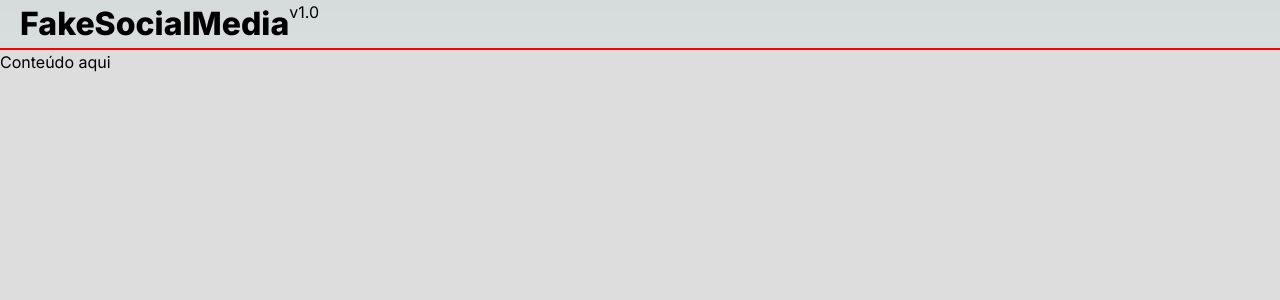
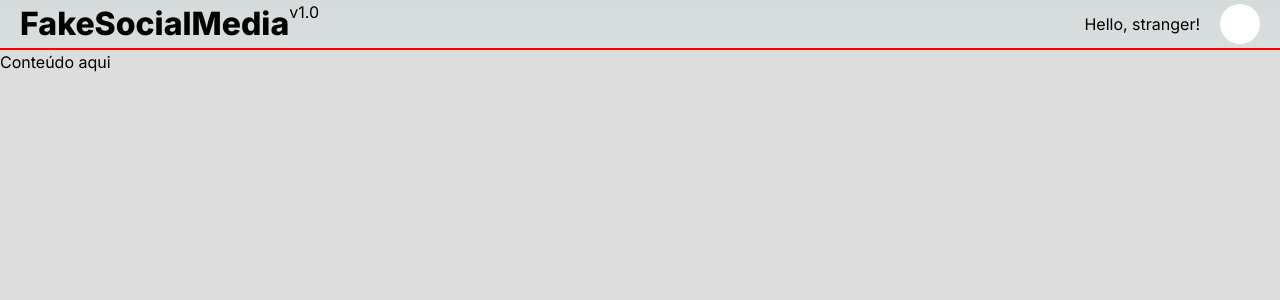
Before and after one commit to edurank/fsm-client, a Next.js app: page /home in a window 1280 px wide. Shown: the top 300 px of the page. Built offline with nearby package versions, Linux system fonts and the light colour scheme; no server answers.

Commit message:
Update user menu bar

```diff
--- a/app/components/logout.tsx
+++ b/app/components/logout.tsx
@@ -1,8 +1,10 @@
-import { redirect } from "next/navigation";
+import { useRouter } from "next/router";
+
 
 const logout = () => {
+  const router = useRouter();
   localStorage.removeItem("authToken");
-  redirect("/");
+  router.push('/login');
 };
 
 export default logout;
--- a/app/components/usertopbar.module.css
+++ b/app/components/usertopbar.module.css
@@ -2,7 +2,7 @@
   width: 100%;
   height: 50px;
   display: flex;
-  flex-direction: space-between;
+  justify-content: space-between;
   border-bottom: 2px solid red;
 }
 
@@ -10,3 +10,62 @@
   font-size: 2em;
   font-weight: 800;
 }
+
+
+
+.container li {
+  padding: 8px;
+  transition: .1s ease-in;
+}
+
+.container li:hover {
+  cursor: pointer;
+  background: rgb(141, 83, 83);
+  margin-left: 5px;
+}
+
+
+.profileContainer {
+  display: flex;
+  justify-content: center;
+  align-items: center;
+  padding: 0px 5px 0px 5px;
+  cursor: pointer;
+  margin-right: 15px;
+  transition: .1s ease-in;
+}
+
+.profileContainer:hover {
+  background: rgb(141, 83, 83);
+}
+
+
+.modalContainer {
+  width: 200px;
+  position: absolute;
+  z-index: 2;
+  top: 50px;
+  left: 1650px;
+  background-color: white;
+  color: black;
+  box-shadow: 0px 0px 10px 0px;
+}
+
+.modalContent {
+  display: flex;
+  flex-direction: column;
+}
+
+.modalSectionDelimiter {
+  height: 1px;
+  width: 100%;
+  box-shadow: 1px 1px 1px 1px;
+}
+
+.modalImageContainer {
+  border: 1px solid rgb(192, 192, 192);
+  width: 150px;
+  height: 150px;
+  border-radius: 50%;
+  margin: 20px;
+}
--- a/app/components/usertopbar.tsx
+++ b/app/components/usertopbar.tsx
@@ -4,6 +4,7 @@ import styles from "./usertopbar.module.css";
 import axios from "axios";
 import { useState, useEffect } from 'react';
 import Logout from "./logout";
+import Link from 'next/link';
 
 interface User {
   id: Number,
@@ -17,6 +18,7 @@ export default function UserTopbar() {
   const [count, setCount] = useState<any>(0);
   const [userInfo, setUserInfo] = useState<User>();
 
+
   useEffect(() => {
     if(typeof window !== 'undefined')
     {
@@ -26,9 +28,16 @@ export default function UserTopbar() {
 
   const [userData, setUserData] = useState();
 
+  const [isProfileVisible, setIsProfileVisible] = useState<boolean>(false);
+
+  const onLogout = () => {
+    localStorage.removeItem('authToken');
+  }
+
   const loadData = () => {
     if(count > 0) return;
 
+    // Gambiarra
     setCount(1);
     var config = {
       url: process.env.NEXT_PUBLIC_API_USER + "/user",
@@ -46,6 +55,10 @@ export default function UserTopbar() {
       .catch((err) => {});
   };
 
+  const onProfileImageClick = () => {
+    setIsProfileVisible(!isProfileVisible);
+  }
+
   loadData();
 
   return (
@@ -57,9 +70,36 @@ export default function UserTopbar() {
       </div>
 
       {/* Profile Area */}
-      <div>
-        <div className={styles.profileContainer}></div>
+      <div className={styles.profileContainer} onClick={() => {onProfileImageClick()}}>
+        <div className="mr-5">Hello, stranger!</div>
+        <div>
+          <div style={{width: '40px', height: '40px', background: 'white', borderRadius: '50%'}} ></div>
+        </div>
       </div>
+
+      {/* Modal Area (Profile Image Pop-up) */}
+      { isProfileVisible &&
+      <div className={styles.modalContainer}>
+        <div className={styles.modalContent}>
+          <div>
+            <div className={styles.modalImageContainer}>
+            </div>
+          </div>
+          <div>
+            <ul>
+              <li>Home</li>
+              <li>Profile</li>
+              <li><Link href='/admin'>Admin</Link></li>
+              <li>Settings</li>
+            </ul>
+            <div className={styles.modalSectionDelimiter}></div>
+            <ul>
+              <li onClick={() => {onLogout()}}><Link href='/' >Logout</Link></li>
+            </ul>
+          </div>
+        </div>
+      </div>
+      }
     </div>
   );
 }
```
